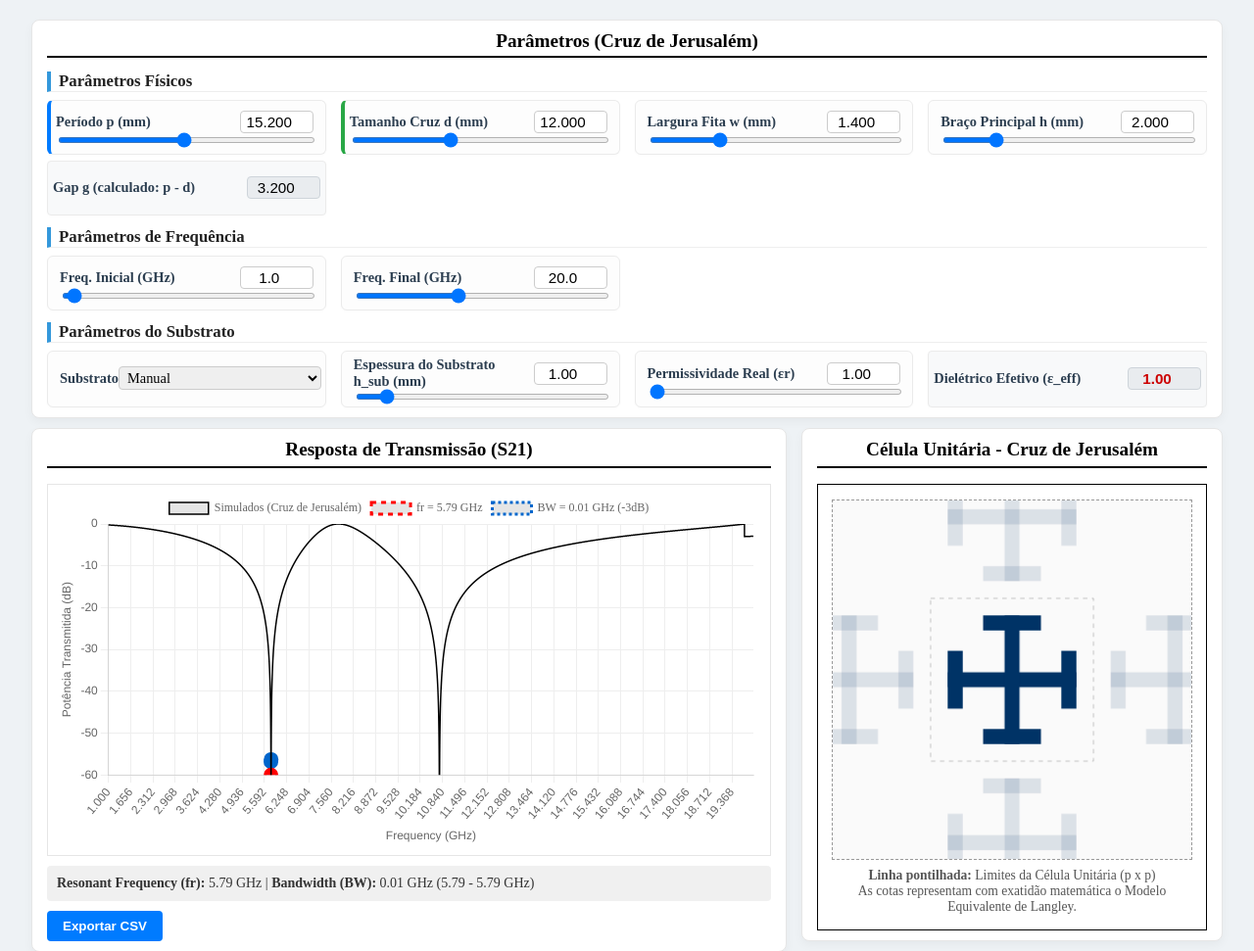
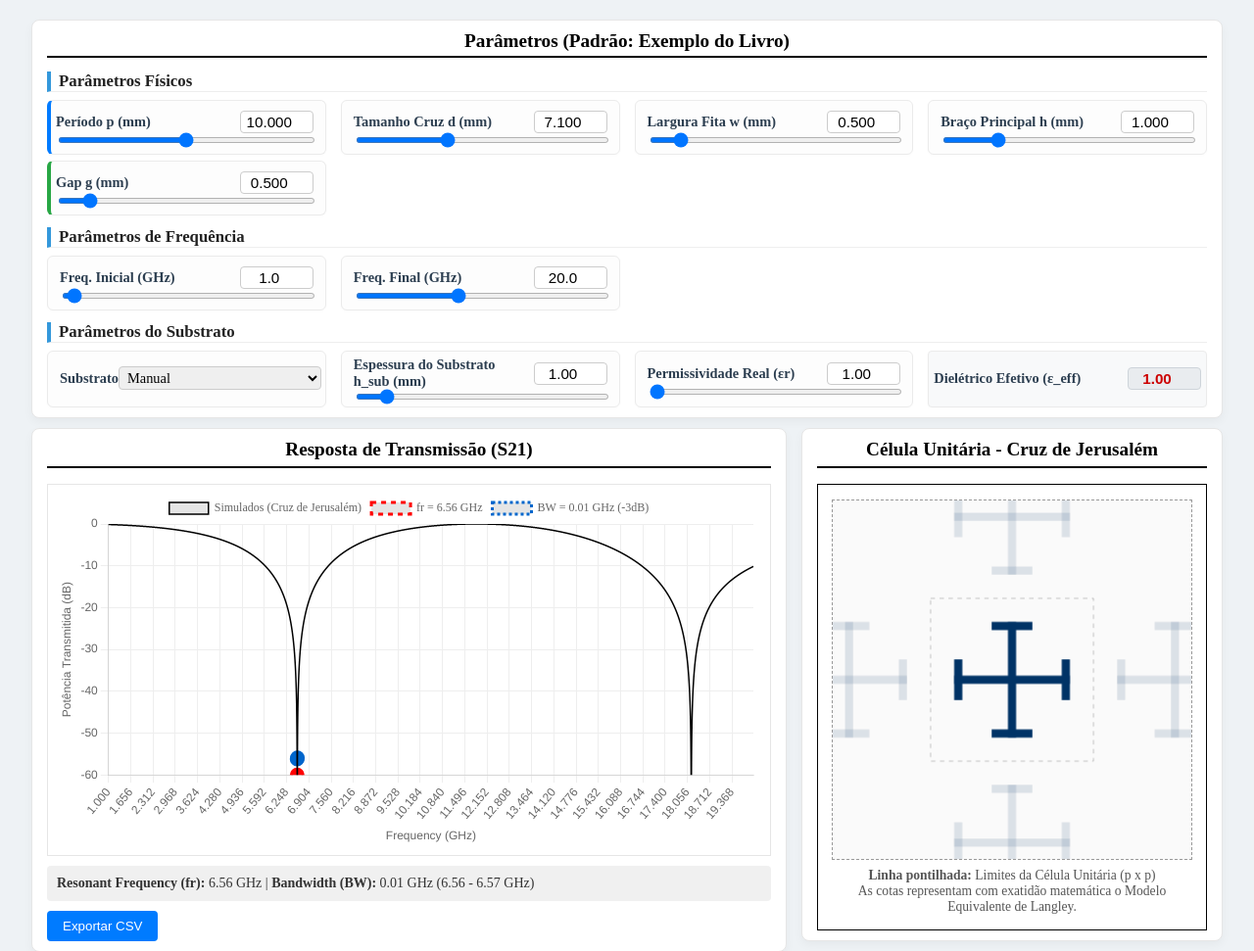
Before and after one commit to kr00nus/fssresizepfc, a plain HTML site: page Cruzjeru.html in a window 1280 px wide. Shown: the top 971 px of the page at 98% size. Drawn offline with nearby package versions, Linux system fonts and the light colour scheme.

Commit message:
fix: pannel viss

```diff
--- a/Cruzjeru.html
+++ b/Cruzjeru.html
@@ -10,97 +10,90 @@
   <body>
     <div class="dashboard">
       <div class="panel params">
-        <h2>Parâmetros (Cruz de Jerusalém)</h2>
+        <h2>Parâmetros (Padrão: Exemplo do Livro)</h2>
         <div class="params-grid">
           <div class="param-col">
             <h3>Parâmetros Físicos</h3>
-
             <div
               class="control-group"
               style="border-left: 4px solid #007bff; padding-left: 5px"
             >
               <div class="header-row">
                 <label>Período p (mm)</label>
-                <input type="number" id="p_num" value="15.200" step="0.001" />
+                <input type="number" id="p_num" value="10.000" step="0.001" />
               </div>
               <input
                 type="range"
                 id="p_slider"
-                min="1.0"
-                max="30.0"
+                min="0"
+                max="20.0"
                 step="0.001"
-                value="15.200"
+                value="10.000"
               />
             </div>
-
+            <div class="control-group">
+              <div class="header-row">
+                <label>Tamanho Cruz d (mm)</label>
+                <input type="number" id="d_num" value="7.100" step="0.001" />
+              </div>
+              <input
+                type="range"
+                id="d_slider"
+                min="0"
+                max="20.0"
+                step="0.001"
+                value="7.100"
+              />
+            </div>
+            <div class="control-group">
+              <div class="header-row">
+                <label>Largura Fita w (mm)</label>
+                <input type="number" id="w_num" value="0.500" step="0.001" />
+              </div>
+              <input
+                type="range"
+                id="w_slider"
+                min="0"
+                max="5.0"
+                step="0.001"
+                value="0.500"
+              />
+            </div>
+            <div class="control-group">
+              <div class="header-row">
+                <label>Braço Principal h (mm)</label>
+                <input type="number" id="h_num" value="1.000" step="0.001" />
+              </div>
+              <input
+                type="range"
+                id="h_slider"
+                min="0"
+                max="5.0"
+                step="0.001"
+                value="1.000"
+              />
+            </div>
             <div
               class="control-group"
               style="border-left: 4px solid #28a745; padding-left: 5px"
             >
               <div class="header-row">
-                <label>Tamanho Cruz d (mm)</label>
-                <input type="number" id="d_num" value="12.000" step="0.001" />
+                <label>Gap g (mm)</label>
+                <input type="number" id="g_num" value="0.500" step="0.001" />
               </div>
               <input
                 type="range"
-                id="d_slider"
-                min="1.0"
-                max="30.0"
-                step="0.001"
-                value="12.000"
-              />
-            </div>
-
-            <div class="control-group">
-              <div class="header-row">
-                <label>Largura Fita w (mm)</label>
-                <input type="number" id="w_num" value="1.400" step="0.001" />
-              </div>
-              <input
-                type="range"
-                id="w_slider"
-                min="0.1"
+                id="g_slider"
+                min="0"
                 max="5.0"
                 step="0.001"
-                value="1.400"
+                value="0.500"
               />
-            </div>
-
-            <div class="control-group">
-              <div class="header-row">
-                <label>Braço Principal h (mm)</label>
-                <input type="number" id="h_num" value="2.000" step="0.001" />
-              </div>
-              <input
-                type="range"
-                id="h_slider"
-                min="0.1"
-                max="10.0"
-                step="0.001"
-                value="2.000"
-              />
-            </div>
-
-            <div
-              class="control-group"
-              style="background: #f8f9fa; padding: 5px; border-radius: 4px"
-            >
-              <div class="header-row">
-                <label>Gap g (calculado: p - d)</label>
-                <input
-                  type="number"
-                  id="g_num"
-                  value="3.200"
-                  readonly
-                  style="background: #e9ecef; border: 1px solid #ced4da"
-                />
-              </div>
             </div>
           </div>
 
           <div class="param-col">
             <h3>Parâmetros de Frequência</h3>
-
             <div class="control-group">
               <div class="header-row">
                 <label>Freq. Inicial (GHz)</label>
@@ -115,7 +108,6 @@
                 value="1.0"
               />
             </div>
-
             <div class="control-group">
               <div class="header-row">
                 <label>Freq. Final (GHz)</label>
@@ -134,7 +126,6 @@
 
           <div class="param-col">
             <h3>Parâmetros do Substrato</h3>
-
             <div class="control-group">
               <div class="header-row">
                 <label>Substrato</label>
@@ -145,7 +136,6 @@
                 </select>
               </div>
             </div>
-
             <div class="control-group">
               <div class="header-row">
                 <label>Espessura do Substrato h_sub (mm)</label>
@@ -160,7 +150,6 @@
                 value="1.00"
               />
             </div>
-
             <div class="control-group">
               <div class="header-row">
                 <label>Permissividade Real (εr)</label>
@@ -170,12 +159,11 @@
                 type="range"
                 id="er_slider"
                 min="1.0"
-                max="15.0"
+                max="10.0"
                 step="0.01"
                 value="1.00"
               />
             </div>
-
             <div
               class="control-group"
               style="background: #f8f9fa; padding: 5px; border-radius: 4px"
@@ -216,7 +204,6 @@
               border: none;
               border-radius: 4px;
               cursor: pointer;
-              font-weight: bold;
             "
           >
             Exportar CSV
```
